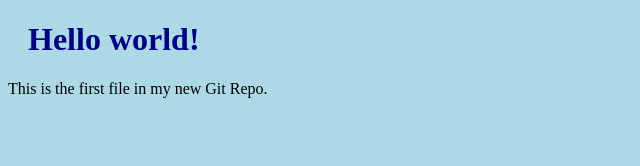
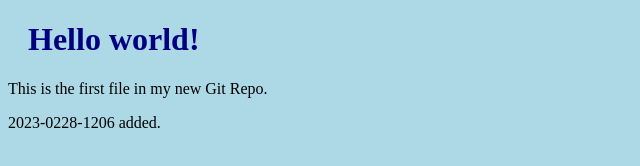
Before and after one commit to lidar532/w3-git-learn, a plain HTML site: page index.html in a window 1280 px wide. Shown: the whole page, without its empty margins (0-640 px from the left). Drawn offline with Linux system fonts and the light colour scheme.

Commit message:
second commit

```diff
--- a/index.html
+++ b/index.html
@@ -9,5 +9,7 @@
 <h1>Hello world!</h1>
 <p>This is the first file in my new Git Repo.</p>
 
+2023-0228-1206 added.
+
 </body>
 </html>
```
